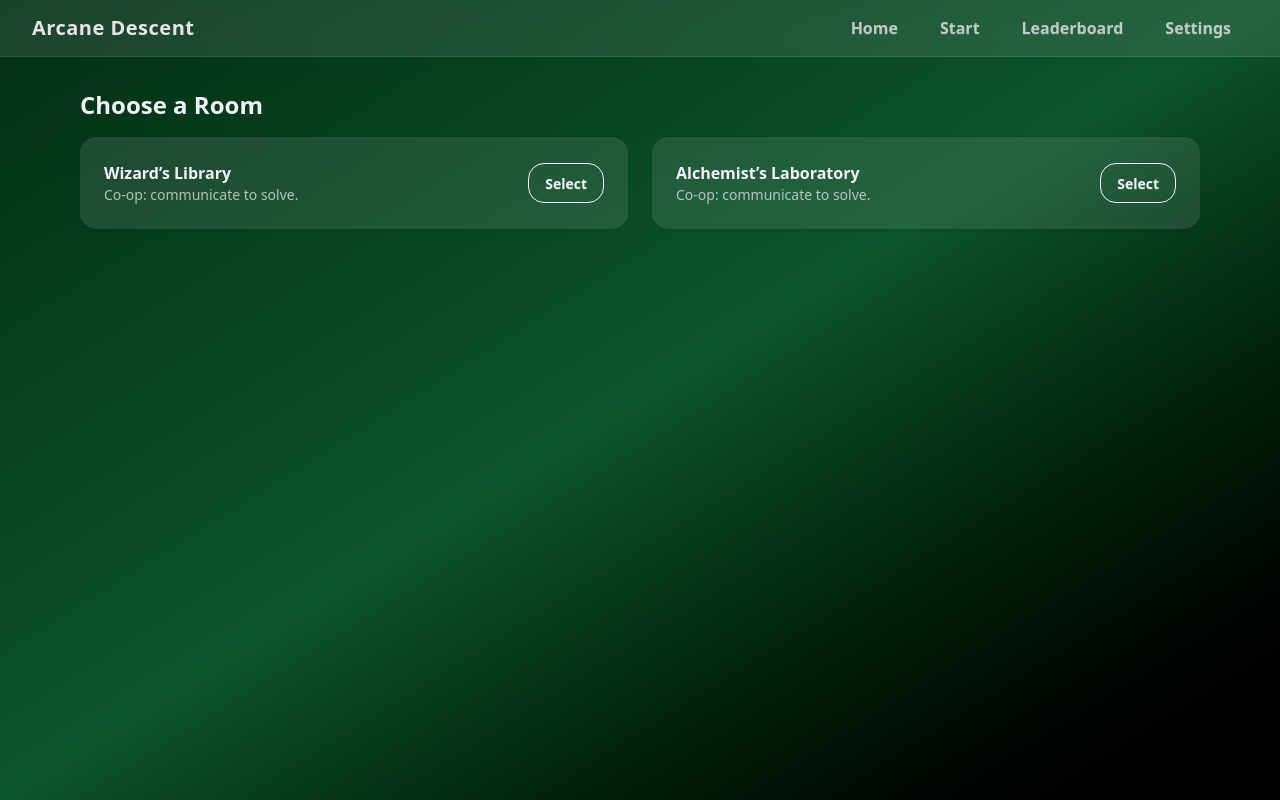
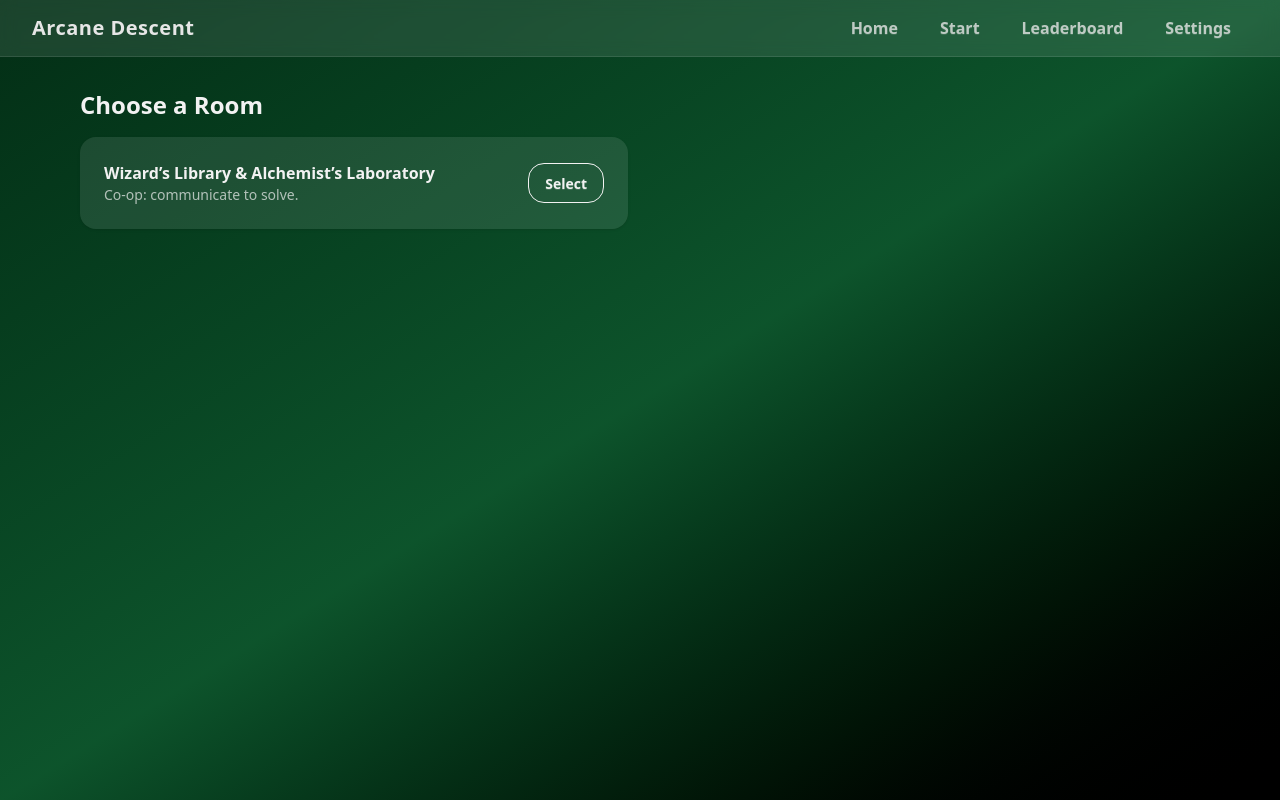
Before and after one commit to InaasHammoush/EscapeRoomFrontEnd, a Svelte app: page /rooms in a window 1280 px wide. Built offline with nearby package versions, Linux system fonts and the light colour scheme; no server answers.

Commit message:
minor fix regarding the lobby name

```diff
--- a/src/components/Layout/TopBar.jsx
+++ b/src/components/Layout/TopBar.jsx
@@ -4,7 +4,7 @@ import { useGameMode } from "../../state/gameMode.jsx";
 export default function TopBar() {
   const linkClass = ({ isActive }) =>
     `btn btn-ghost rounded-2xl normal-case text-base ${
-      isActive ? "font-semibold" : "opacity-80 hover:opacity-100"
+      isActive ? "font-semibold" : "opacity-80 hover:opacity-100 hover:bg-white hover:text-black"
     }`;
 
   return (
--- a/src/pages/Room.jsx
+++ b/src/pages/Room.jsx
@@ -1,3 +1,4 @@
+import { Link } from "react-router-dom";
 import Page from "../components/Layout/Page";
 
 export default function Room() {
--- a/src/pages/RoomSelection.jsx
+++ b/src/pages/RoomSelection.jsx
@@ -6,7 +6,7 @@ export default function RoomSelection() {
     <Page>
       <h2 className="text-2xl font-bold mb-4">Choose a Room</h2>
       <div className="grid sm:grid-cols-2 gap-6">
-        {["Wizard’s Library","Alchemist’s Laboratory"].map((name,i)=>(
+        {["Wizard’s Library & Alchemist’s Laboratory"].map((name,i)=>(
           <div key={i} className="bg-base-100/10 rounded-2xl p-6 shadow flex items-center justify-between">
             <div>
               <h3 className="font-semibold">{name}</h3>
--- a/vite.config.js
+++ b/vite.config.js
@@ -2,7 +2,7 @@ import { defineConfig } from 'vite';
 import react from '@vitejs/plugin-react';
 import { svelte } from '@sveltejs/vite-plugin-svelte';
 
-const API = "http://localhost:3000";
+const API = "http://localhost:8080";
 
 export default defineConfig({
   plugins: [react(), svelte()],
```
